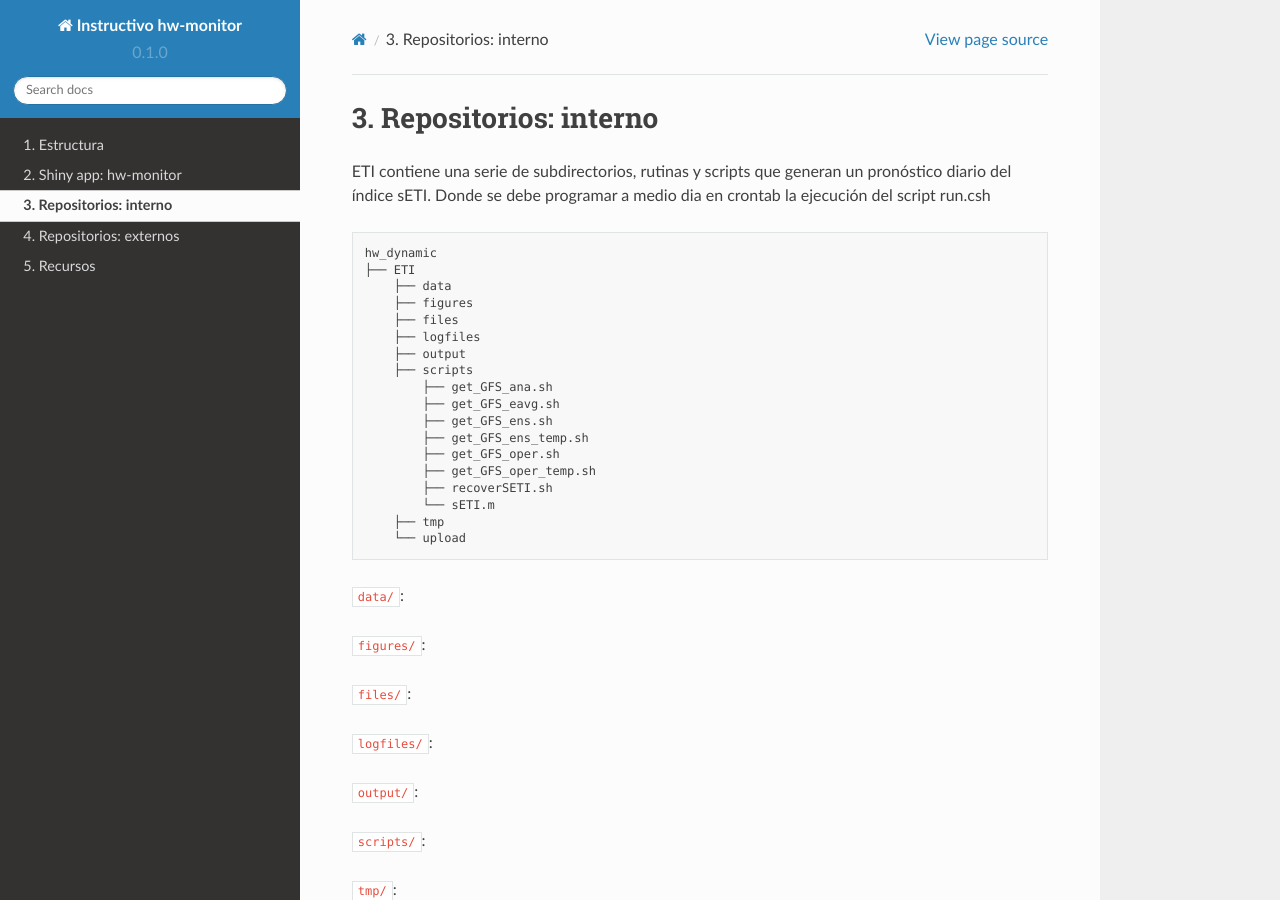
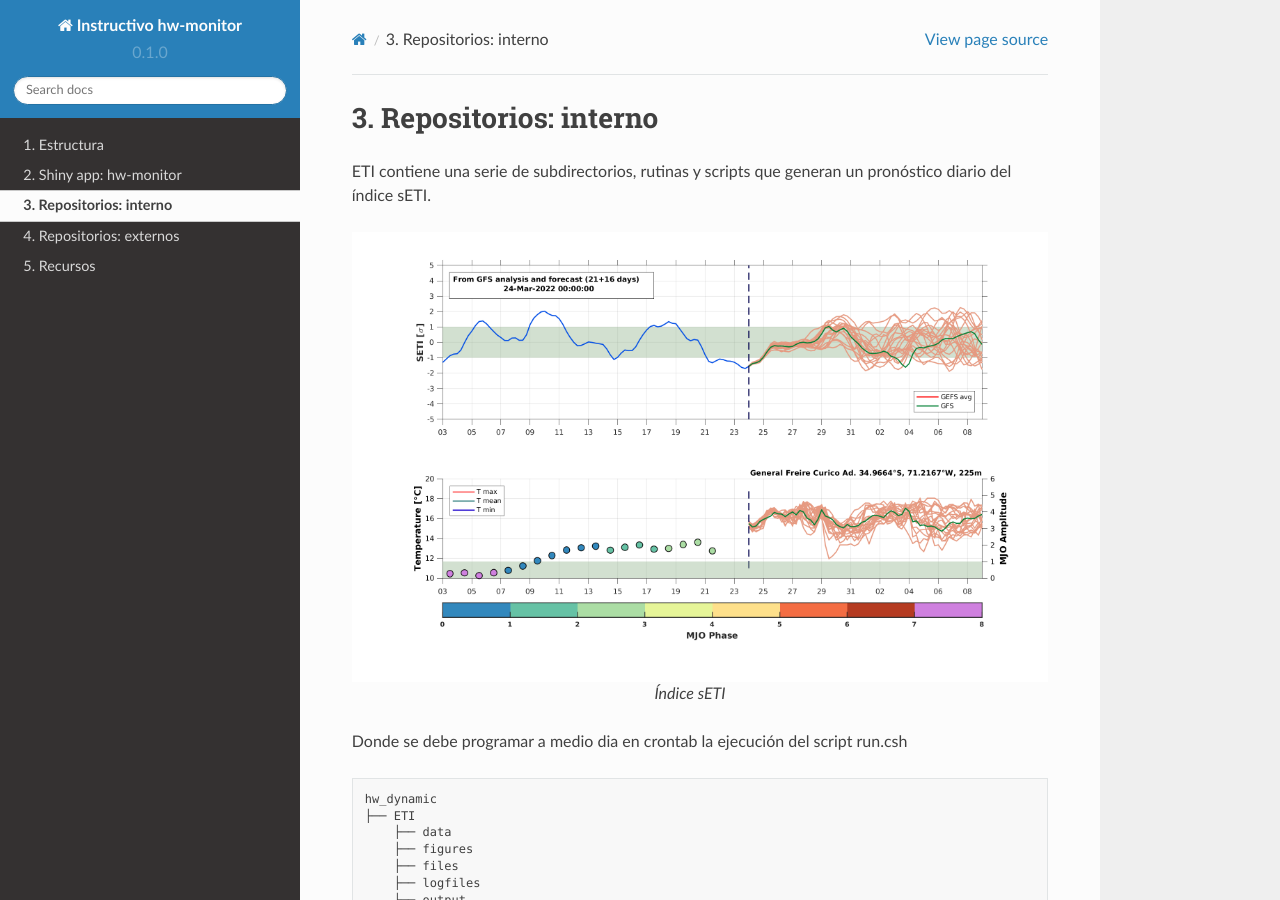
Before and after one commit to chsegura/rtd-tutorial, a Sphinx documentation site: the page built from docs/source/anexoA.rst, in a window 1280 px wide and 900 px high. Built offline with Sphinx 7.4.7 and the Read the Docs theme 2.0.0, drawn with Linux system fonts in a browser that asks for light colours.

Commit message:
Update anexoA.rst

```diff
--- a/docs/source/anexoA.rst
+++ b/docs/source/anexoA.rst
@@ -3,7 +3,16 @@ Repositorios: interno
 
 .. Repositorios: interno:
 
-ETI contiene una serie de subdirectorios, rutinas y scripts que generan un pronóstico diario del índice sETI. Donde se debe programar a medio dia en crontab la ejecución del script run.csh ::
+ETI contiene una serie de subdirectorios, rutinas y scripts que generan un pronóstico diario del índice sETI.
+
+.. figure:: images/main2.png
+   :width: 100%
+   :align: center
+   :alt: GitHub template for the tutorial
+
+   Índice sETI
+
+Donde se debe programar a medio dia en crontab la ejecución del script run.csh ::
 
   hw_dynamic
   ├── ETI
```
